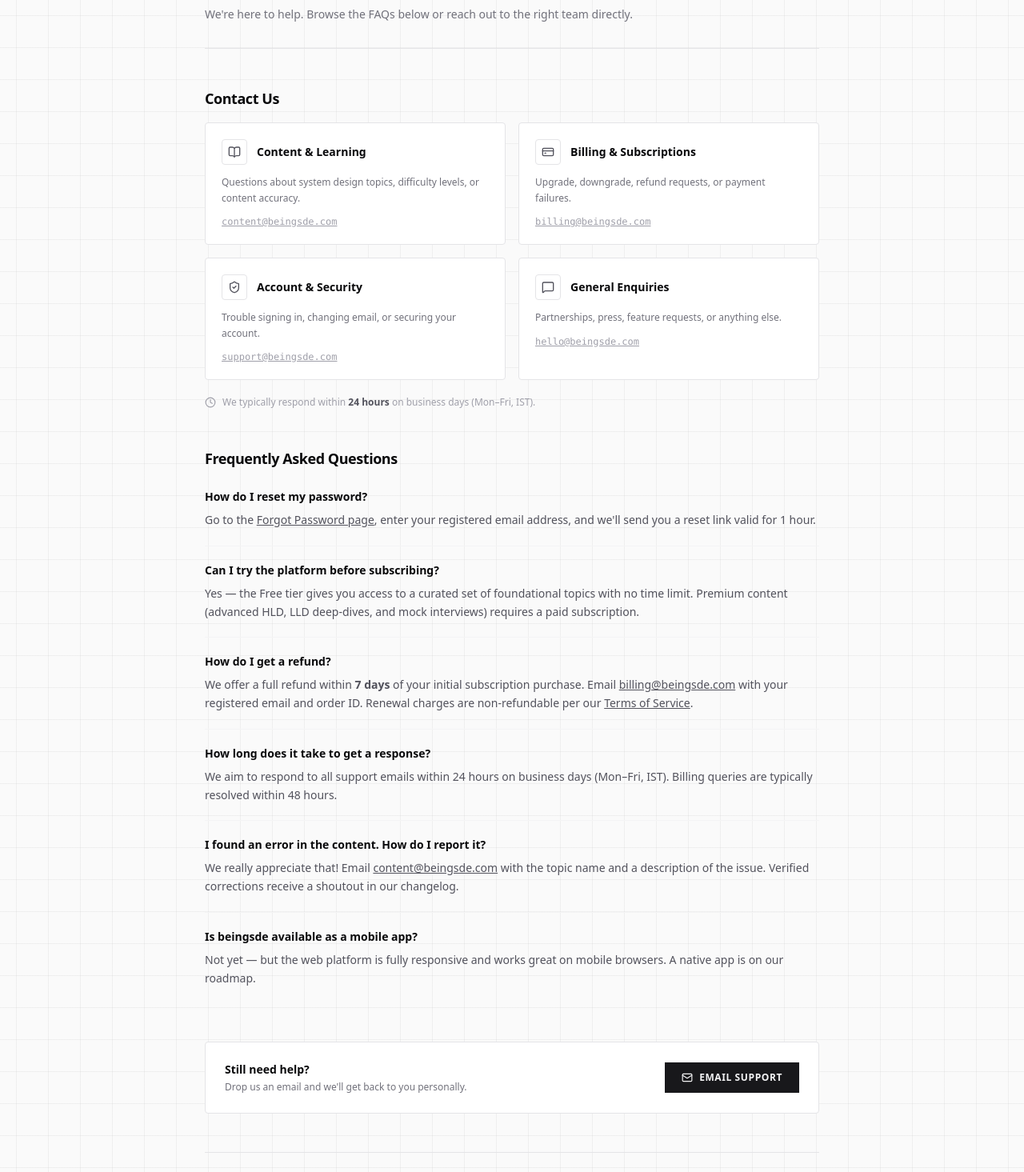
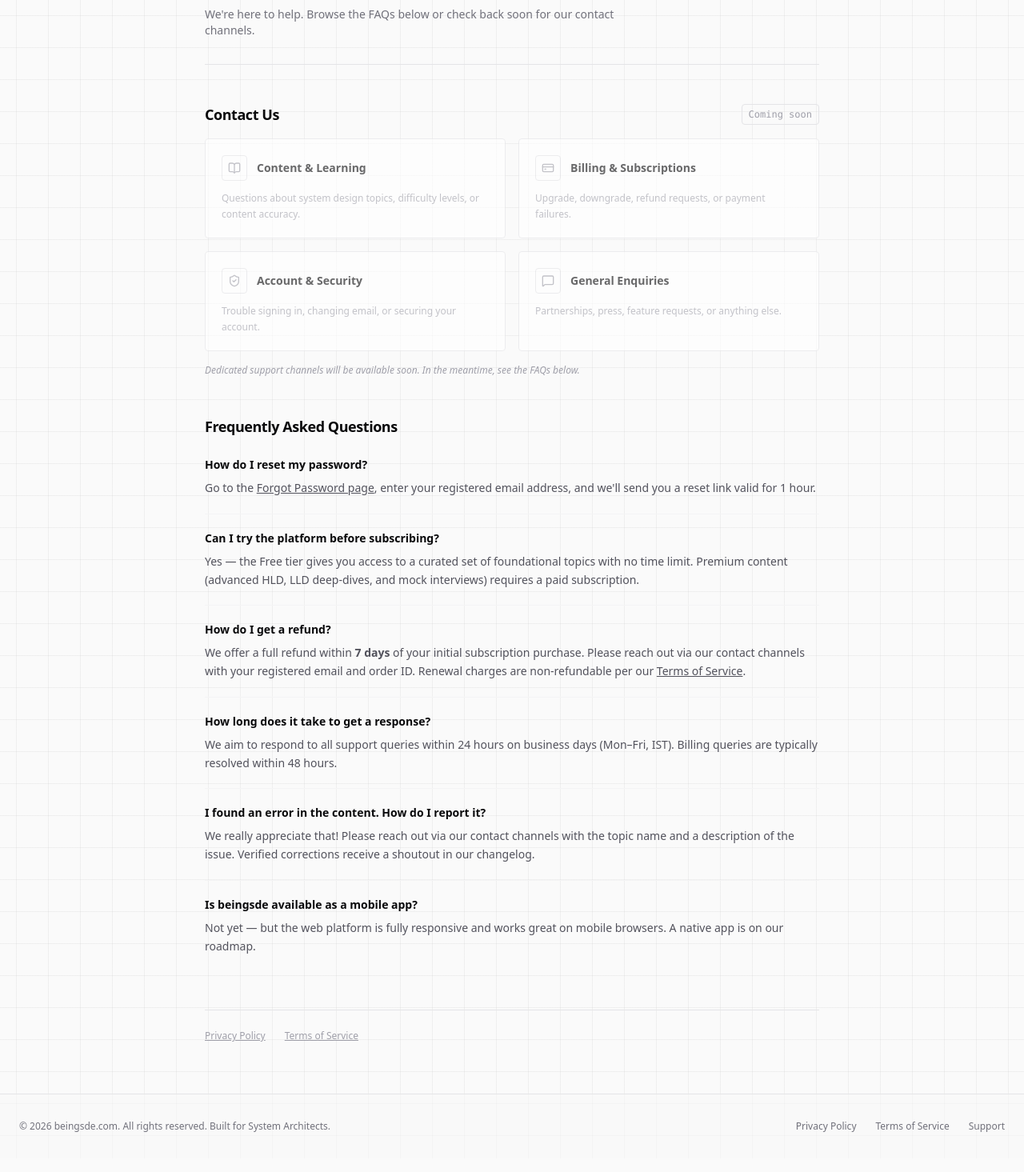
Before and after one commit to roamingcops/beingsde, a Next.js app in the folder beingsde-ui/: page /support in a window 1280 px wide. Shown: the part 201-1666 px from the top of the page at 80% size. Built offline with nearby package versions, Linux system fonts and the light colour scheme.

Commit message:
chore: remove all beingsde.com email addresses (domain not purchased yet)

```diff
--- a/beingsde-ui/src/app/privacy/page.tsx
+++ b/beingsde-ui/src/app/privacy/page.tsx
@@ -101,10 +101,10 @@
           <li>Object to or restrict certain processing activities.</li>
         </ul>
         <p>
-          To exercise any of these rights, email us at{" "}
-          <a href="mailto:privacy@beingsde.com" className="underline hover:text-zinc-900 dark:hover:text-zinc-100 transition-colors">
-            privacy@beingsde.com
-          </a>.
+          To exercise any of these rights, visit our{" "}
+          <Link href="/support" className="underline hover:text-zinc-900 dark:hover:text-zinc-100 transition-colors">
+            Support page
+          </Link>.
         </p>
       </Section>
 
@@ -126,11 +126,7 @@
 
       <Section title="10. Contact Us">
         <p>
-          If you have questions or concerns about this Privacy Policy, please reach out to us at{" "}
-          <a href="mailto:privacy@beingsde.com" className="underline hover:text-zinc-900 dark:hover:text-zinc-100 transition-colors">
-            privacy@beingsde.com
-          </a>{" "}
-          or visit our{" "}
+          If you have questions or concerns about this Privacy Policy, please visit our{" "}
           <Link href="/support" className="underline hover:text-zinc-900 dark:hover:text-zinc-100 transition-colors">
             Support page
           </Link>.
--- a/beingsde-ui/src/app/support/page.tsx
+++ b/beingsde-ui/src/app/support/page.tsx
@@ -1,9 +1,9 @@
 import type { Metadata } from "next";
 import Link from "next/link";
-import { Mail, MessageSquare, Clock, BookOpen, CreditCard, ShieldCheck } from "lucide-react";
+import { MessageSquare, BookOpen, CreditCard, ShieldCheck } from "lucide-react";
 
 export const metadata: Metadata = {
-  title: "Support | beingsde.com",
+  title: "Support | beingsde",
   description: "Get help with your beingsde account, subscription, or learning questions.",
 };
 
@@ -12,25 +12,21 @@
     icon: BookOpen,
     title: "Content & Learning",
     description: "Questions about system design topics, difficulty levels, or content accuracy.",
-    email: "content@beingsde.com",
   },
   {
     icon: CreditCard,
     title: "Billing & Subscriptions",
     description: "Upgrade, downgrade, refund requests, or payment failures.",
-    email: "billing@beingsde.com",
   },
   {
     icon: ShieldCheck,
     title: "Account & Security",
     description: "Trouble signing in, changing email, or securing your account.",
-    email: "support@beingsde.com",
   },
   {
     icon: MessageSquare,
     title: "General Enquiries",
     description: "Partnerships, press, feature requests, or anything else.",
-    email: "hello@beingsde.com",
   },
 ];
 
@@ -55,11 +51,9 @@
     q: "How do I get a refund?",
     a: (
       <>
-        We offer a full refund within <strong>7 days</strong> of your initial subscription purchase. Email{" "}
-        <a href="mailto:billing@beingsde.com" className="underline hover:text-zinc-900 dark:hover:text-zinc-100 transition-colors">
-          billing@beingsde.com
-        </a>{" "}
-        with your registered email and order ID. Renewal charges are non-refundable per our{" "}
+        We offer a full refund within <strong>7 days</strong> of your initial subscription purchase.
+        Please reach out via our contact channels with your registered email and order ID.
+        Renewal charges are non-refundable per our{" "}
         <Link href="/terms" className="underline hover:text-zinc-900 dark:hover:text-zinc-100 transition-colors">
           Terms of Service
         </Link>.
@@ -68,19 +62,11 @@
   },
   {
     q: "How long does it take to get a response?",
-    a: "We aim to respond to all support emails within 24 hours on business days (Mon–Fri, IST). Billing queries are typically resolved within 48 hours.",
+    a: "We aim to respond to all support queries within 24 hours on business days (Mon–Fri, IST). Billing queries are typically resolved within 48 hours.",
   },
   {
     q: "I found an error in the content. How do I report it?",
-    a: (
-      <>
-        We really appreciate that! Email{" "}
-        <a href="mailto:content@beingsde.com" className="underline hover:text-zinc-900 dark:hover:text-zinc-100 transition-colors">
-          content@beingsde.com
-        </a>{" "}
-        with the topic name and a description of the issue. Verified corrections receive a shoutout in our changelog.
-      </>
-    ),
+    a: "We really appreciate that! Please reach out via our contact channels with the topic name and a description of the issue. Verified corrections receive a shoutout in our changelog.",
   },
   {
     q: "Is beingsde available as a mobile app?",
@@ -97,44 +83,44 @@
         <span className="text-xs font-semibold uppercase tracking-widest font-mono text-zinc-400">Help Center</span>
         <h1 className="text-4xl font-black tracking-tight">Support</h1>
         <p className="text-sm text-zinc-500 max-w-xl">
-          We&apos;re here to help. Browse the FAQs below or reach out to the right team directly.
+          We&apos;re here to help. Browse the FAQs below or check back soon for our contact channels.
         </p>
       </div>
 
-      {/* Contact cards */}
+      {/* Contact cards — no emails yet */}
       <section className="flex flex-col gap-4">
-        <h2 className="text-lg font-bold tracking-tight">Contact Us</h2>
+        <div className="flex items-center justify-between">
+          <h2 className="text-lg font-bold tracking-tight">Contact Us</h2>
+          <span className="text-xs font-mono text-zinc-400 border border-zinc-200 dark:border-zinc-800 px-2 py-1 rounded-sm">
+            Coming soon
+          </span>
+        </div>
+
         <div className="grid grid-cols-1 sm:grid-cols-2 gap-4">
           {topics.map((topic) => {
             const Icon = topic.icon;
             return (
-              <a
-                key={topic.email}
-                href={`mailto:${topic.email}`}
-                className="group flex flex-col gap-3 p-5 border border-zinc-200 dark:border-zinc-800 rounded-sm hover:border-zinc-400 dark:hover:border-zinc-600 bg-white dark:bg-[#18181b] hover:shadow-sm transition-all duration-200"
+              <div
+                key={topic.title}
+                className="flex flex-col gap-3 p-5 border border-zinc-200 dark:border-zinc-800 rounded-sm bg-white dark:bg-[#18181b] opacity-60"
               >
                 <div className="flex items-center gap-3">
-                  <div className="w-8 h-8 flex items-center justify-center border border-zinc-200 dark:border-zinc-800 group-hover:border-zinc-400 dark:group-hover:border-zinc-600 rounded-sm transition-colors">
-                    <Icon className="w-4 h-4 text-zinc-600 dark:text-zinc-400" />
+                  <div className="w-8 h-8 flex items-center justify-center border border-zinc-200 dark:border-zinc-800 rounded-sm">
+                    <Icon className="w-4 h-4 text-zinc-400" />
                   </div>
                   <span className="text-sm font-semibold">{topic.title}</span>
                 </div>
-                <p className="text-xs text-zinc-500 dark:text-zinc-400 leading-relaxed">
+                <p className="text-xs text-zinc-400 leading-relaxed">
                   {topic.description}
                 </p>
-                <span className="text-xs font-mono text-zinc-400 group-hover:text-zinc-700 dark:group-hover:text-zinc-200 underline transition-colors">
-                  {topic.email}
-                </span>
-              </a>
+              </div>
             );
           })}
         </div>
 
-        {/* Response time badge */}
-        <div className="flex items-center gap-2 text-xs text-zinc-400 mt-1">
-          <Clock className="w-3.5 h-3.5" />
-          <span>We typically respond within <strong className="text-zinc-600 dark:text-zinc-300">24 hours</strong> on business days (Mon–Fri, IST).</span>
-        </div>
+        <p className="text-xs text-zinc-400 italic">
+          Dedicated support channels will be available soon. In the meantime, see the FAQs below.
+        </p>
       </section>
 
       {/* FAQ */}
@@ -150,21 +136,6 @@
         </div>
       </section>
 
-      {/* Direct email CTA */}
-      <div className="border border-zinc-200 dark:border-zinc-800 rounded-sm p-6 flex flex-col sm:flex-row items-start sm:items-center justify-between gap-4 bg-white dark:bg-[#18181b]">
-        <div className="flex flex-col gap-1">
-          <p className="text-sm font-semibold">Still need help?</p>
-          <p className="text-xs text-zinc-500">Drop us an email and we&apos;ll get back to you personally.</p>
-        </div>
-        <a
-          href="mailto:support@beingsde.com"
-          className="inline-flex items-center gap-2 text-xs font-semibold uppercase tracking-wider bg-zinc-900 dark:bg-zinc-100 text-zinc-100 dark:text-zinc-900 px-5 py-2.5 border border-zinc-900 dark:border-zinc-100 hover:bg-transparent hover:text-zinc-900 dark:hover:bg-transparent dark:hover:text-zinc-100 transition-all duration-300 shrink-0"
-        >
-          <Mail className="w-3.5 h-3.5" />
-          Email Support
-        </a>
-      </div>
-
       {/* Footer nav */}
       <div className="border-t border-zinc-200 dark:border-zinc-800 pt-6 flex gap-6 text-xs text-zinc-400">
         <Link href="/privacy" className="underline hover:text-zinc-700 dark:hover:text-zinc-200 transition-colors">Privacy Policy</Link>
--- a/beingsde-ui/src/app/terms/page.tsx
+++ b/beingsde-ui/src/app/terms/page.tsx
@@ -49,11 +49,7 @@
           <li>You must provide accurate, current, and complete information during registration.</li>
           <li>You are responsible for maintaining the confidentiality of your credentials.</li>
           <li>You are responsible for all activity that occurs under your account.</li>
-          <li>You must notify us immediately at{" "}
-            <a href="mailto:support@beingsde.com" className="underline hover:text-zinc-900 dark:hover:text-zinc-100 transition-colors">
-              support@beingsde.com
-            </a>{" "}if you suspect unauthorised access to your account.
-          </li>
+          <li>You must notify us immediately if you suspect unauthorised access to your account.</li>
           <li>We reserve the right to terminate accounts that contain false information or that violate these Terms.</li>
         </ul>
       </Section>
@@ -70,10 +66,7 @@
           <li>
             <strong>Refund Policy:</strong> You may request a full refund within <strong>7 days</strong> of
             your initial subscription purchase if you are not satisfied. Renewals are non-refundable.
-            To request a refund, contact{" "}
-            <a href="mailto:billing@beingsde.com" className="underline hover:text-zinc-900 dark:hover:text-zinc-100 transition-colors">
-              billing@beingsde.com
-            </a>.
+            To request a refund, contact us via our Support page.
           </li>
           <li>We reserve the right to change pricing with 30 days&apos; notice. Price changes will not affect the current billing period of existing subscribers.</li>
         </ul>
@@ -149,11 +142,7 @@
 
       <Section title="11. Contact">
         <p>
-          Questions about these Terms? Contact us at{" "}
-          <a href="mailto:legal@beingsde.com" className="underline hover:text-zinc-900 dark:hover:text-zinc-100 transition-colors">
-            legal@beingsde.com
-          </a>{" "}
-          or visit our{" "}
+          Questions about these Terms? Visit our{" "}
           <Link href="/support" className="underline hover:text-zinc-900 dark:hover:text-zinc-100 transition-colors">
             Support page
           </Link>.
```
